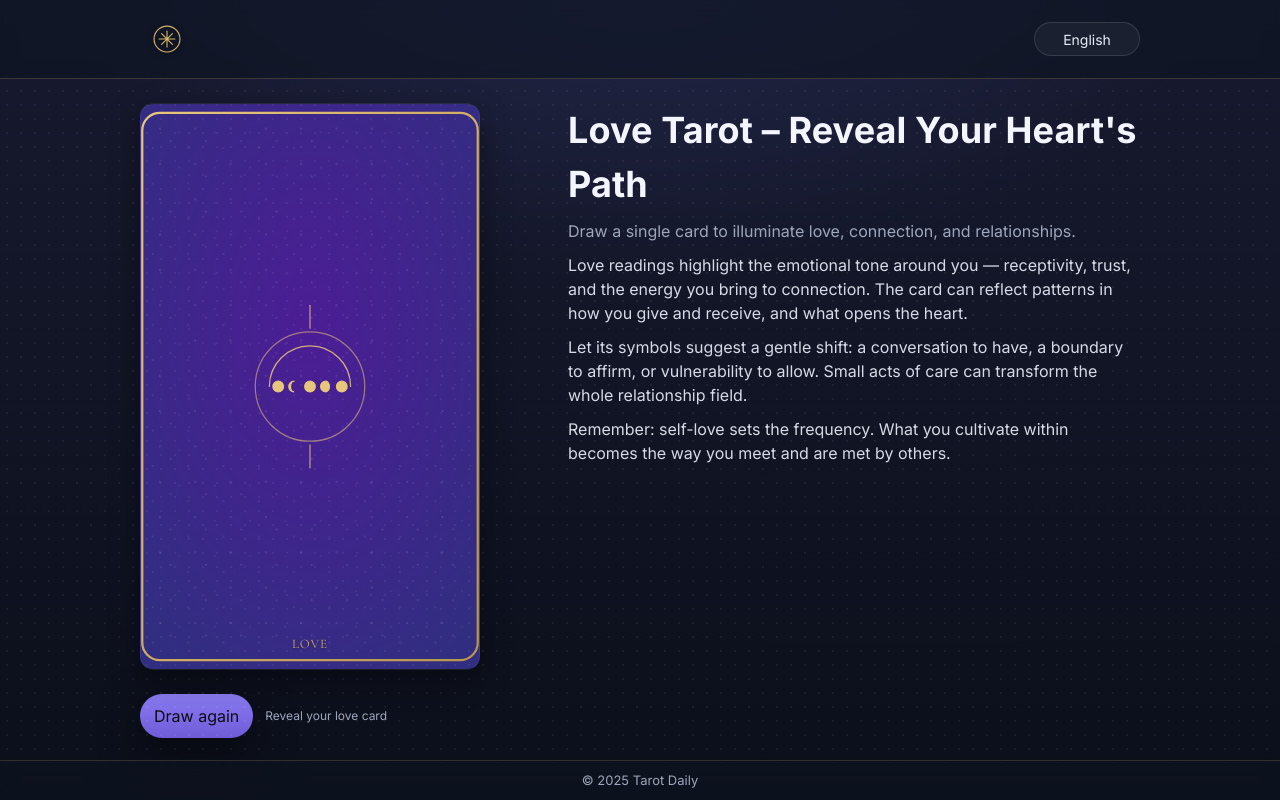
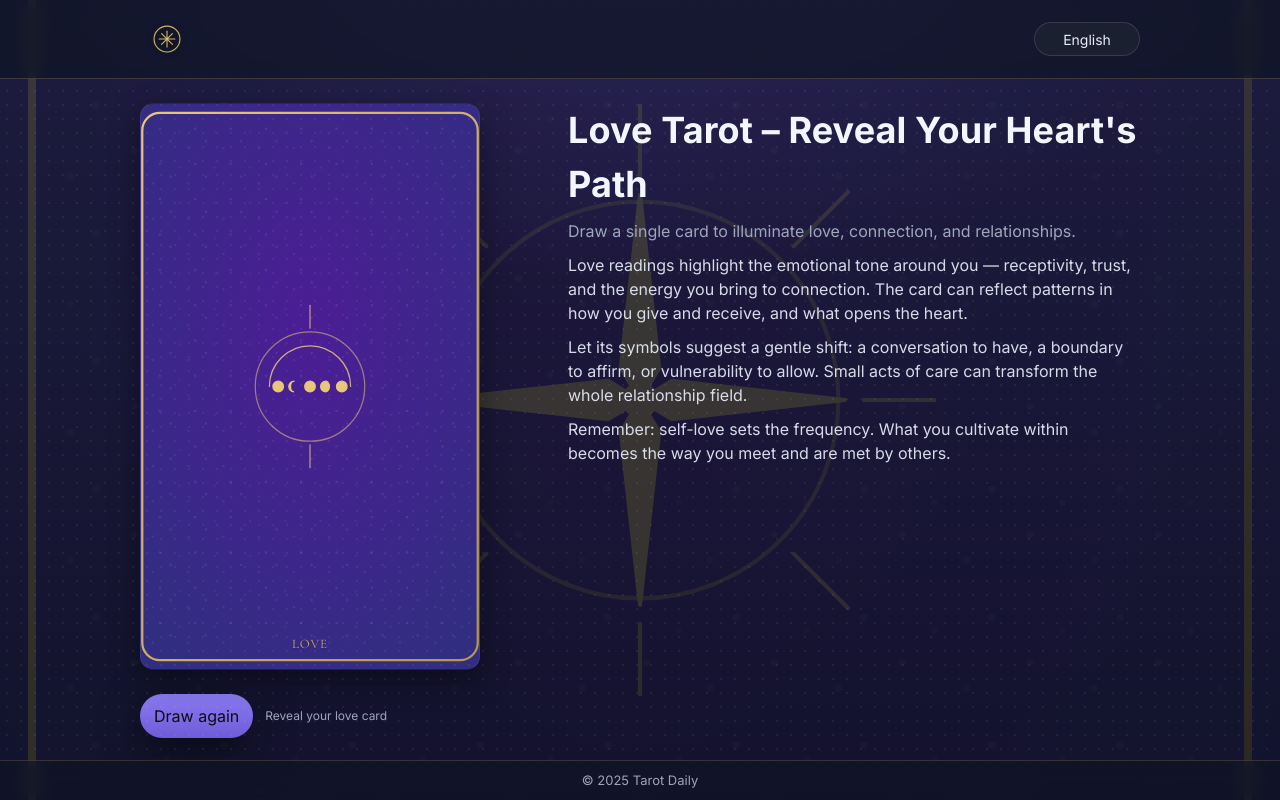
Before and after one commit to b-vovk/tarot, a Next.js app: page /love in a window 1280 px wide. Built offline with nearby package versions, Linux system fonts and the light colour scheme.

Commit message:
background

```diff
--- a/src/components/SingleCard.tsx
+++ b/src/components/SingleCard.tsx
@@ -144,8 +144,10 @@ export default function SingleCard({ aspect, extra }: { aspect: AspectKey; extra
   const backLabel = t(labelKeyMap[aspect]);
 
   return (
-    <div className="singlePage">
-      <div className="singleRow">
+    <>
+      <div className="homeBg" aria-hidden="true" />
+      <div className="singlePage">
+        <div className="singleRow">
         <div className="singleColLeft">
           <div className={`deck`} style={{ height: "100%" }}>
             <div
@@ -236,5 +238,6 @@ export default function SingleCard({ aspect, extra }: { aspect: AspectKey; extra
         </div>
       )}
     </div>
+    </>
   );
 }
```
